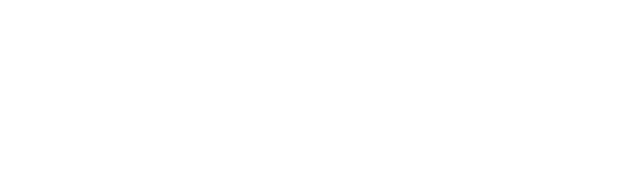
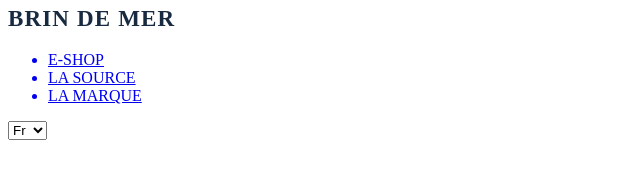
Before and after one commit to KLacroix-Hub/Test_PM, a plain HTML site: page index.html in a window 1280 px wide. Shown: the whole page, without its empty margins (0-640 px from the left). Drawn offline with Linux system fonts and the light colour scheme.

```diff
--- a/index.html
+++ b/index.html
@@ -8,5 +8,42 @@
 </head>
 <body>
 
+    <header>
+        <div id="promo"></div>
+        <nav>
+
+            <div id="logo">
+                <img src="./img/Logo.svg" alt="BRIN DE MER">
+            </div>
+
+            <div id="menu">
+                <ul>
+                    <a href="#"><li>E-SHOP</li></a>
+                    <a href="#"><li>LA SOURCE</li></a>
+                    <a href="#"><li>LA MARQUE</li></a>
+                </ul>
+            </div>
+
+            <div id="icons">
+
+                <select name="langues" size="1">
+                    <option value="fr">Fr</option>
+                    <option value="En">En</option>
+                </select>
+
+
+            </div>
+
+        </nav>
+    </header>
+
+    <main>
+
+    </main>
+
+    <footer>
+
+    </footer>
+
 </body>
 </html>
```
Also changed, not shown: css/style.scss (added), img/Logo.svg (added).
